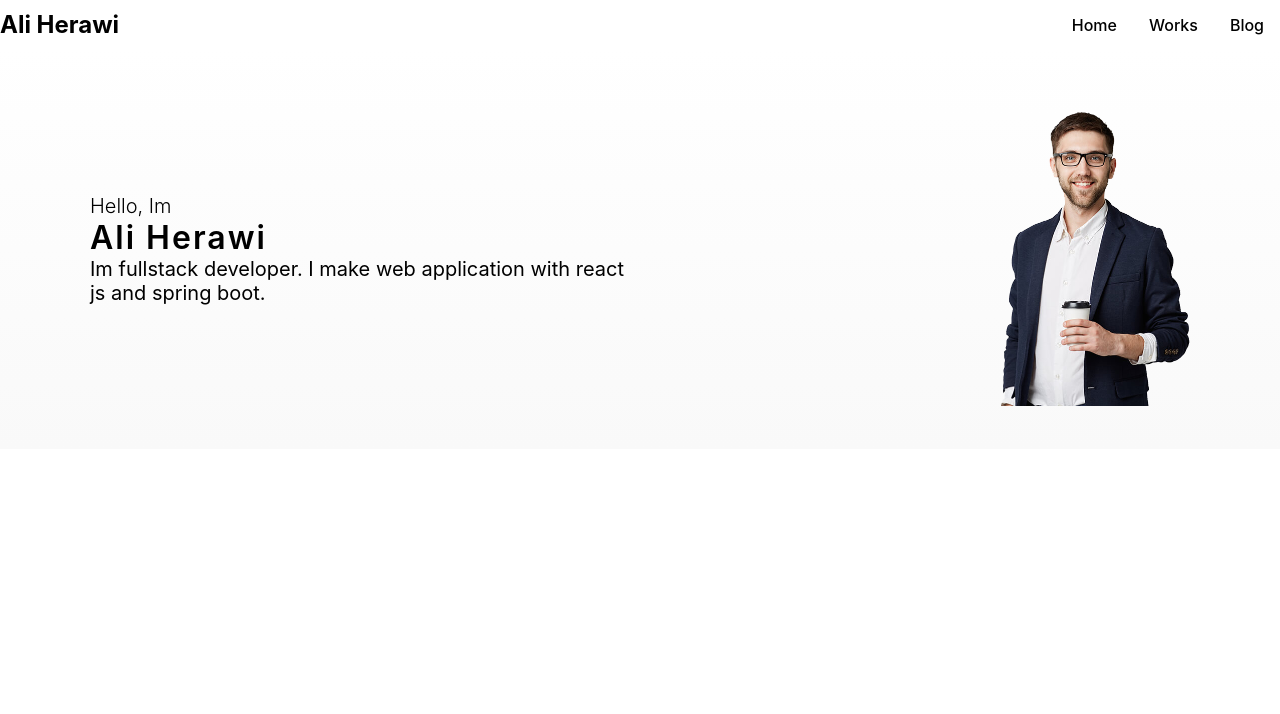
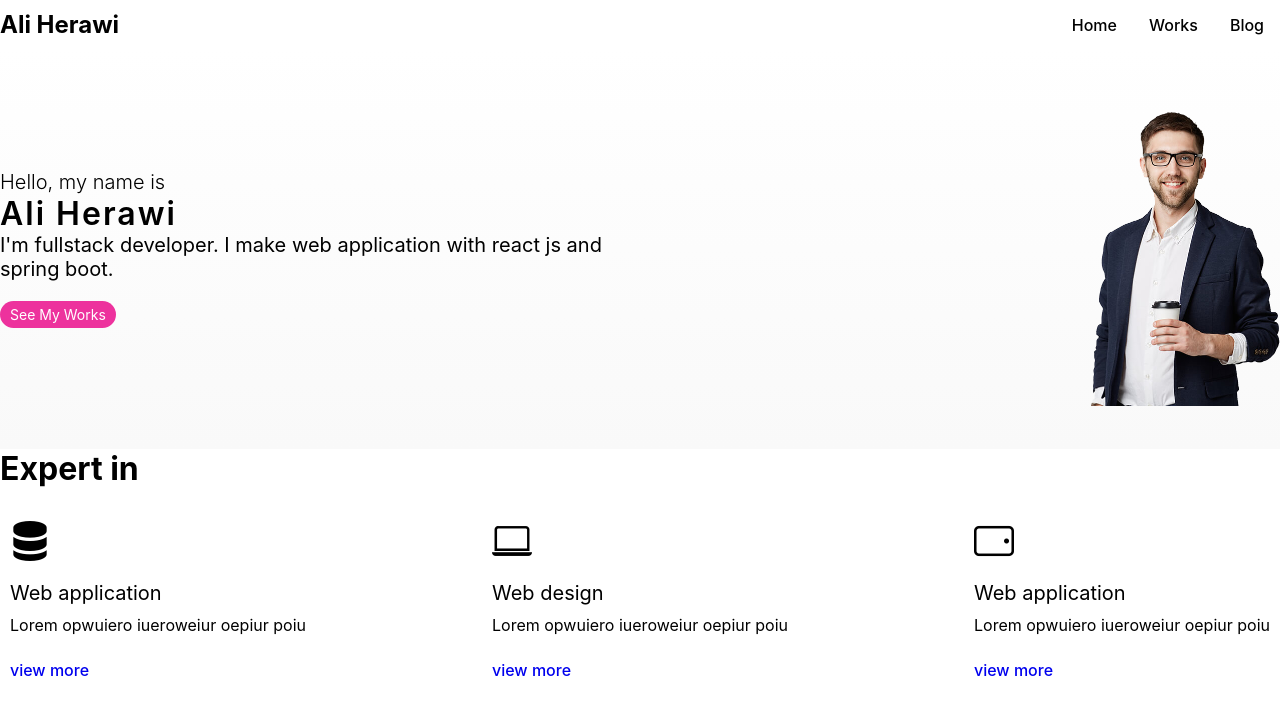
Before and after one commit to Aliherawi7/iPortfolio, a React (Create React App) app: page / in a window 1280 px wide. Shown: the top 714 px of the page. Built offline with nearby package versions, Linux system fonts and the light colour scheme.

Commit message:
expert0-in element added

```diff
--- a/src/components/Home.css
+++ b/src/components/Home.css
@@ -27,7 +27,52 @@
     font-size: 20px;
     font-weight: 400;
 }
+.intro-text .see-my-works{
+    background-color: #ed329d;
+    padding: 5px 10px;
+    font-size: 16px;
+    outline: none;
+    font-size: 14px;
+    font-weight: 400;
+    color: #fff;
+    border: none;
+    border-radius: 30px;
+    margin-top: 20px;
+    cursor: pointer;
+}
+.intro-text .see-my-works:hover{
+    background-color: #be277d;
+}
 .introduction .profile{
     width: 190px;
     margin-bottom: -20px;
 }
+
+.expert-in-container{
+    display: flex;
+    flex-direction: column;
+}
+.expert-in-container .experts{
+    display: flex;
+    justify-content: space-between;
+}
+.expert-in-container .expert{
+    display: flex;
+    flex-direction: column;
+    height: 200px;
+    margin: 10px;
+    justify-content: center;
+
+}
+.experts .expert i{
+    font-size: 40px;
+}
+.experts .expert h2{
+    margin-top: 15px;
+    margin-bottom: 10px;
+    font-size: 20px;
+    font-weight: 400;
+}
+.experts .expert a{
+    margin-top:25px;
+}
--- a/src/components/Home.js
+++ b/src/components/Home.js
@@ -1,16 +1,43 @@
 import React from 'react'
+import {Link} from "react-router-dom"
 import "./Home.css"
 
 function Home() {
     return (
         <main className='home'>
-        <div className='introduction margin-LR-90'>
+            <div className='introduction padding-LR-90'>
                 <div className='intro-text'>
-                <p>Hello, Im</p>
+                    <p>Hello, my name is</p>
                     <h1>Ali Herawi</h1>
-                <h2>Im fullstack developer. I make web application with react js and spring boot.</h2>
+                    <h2>I'm fullstack developer. I make web application with react js and spring boot.</h2>
+                    <button className='see-my-works'>
+                        See My Works
+                    </button>
                 </div>
-             <img src='./image/person1.png' className='profile'/>
+                <img src='./image/person1.png' className='profile' />
+            </div>
+            <div className='expert-in-container padding-LR-90'>
+                <h1>Expert in</h1>
+                <div className='experts'>
+                    <div className='expert'>
+                        <i className='bi bi-server'></i>
+                        <h2>Web application</h2>
+                        <p>Lorem opwuiero iueroweiur oepiur poiu</p>
+                        <Link to="">view more</Link>
+                    </div>
+                    <div className='expert'>
+                        <i className='bi bi-laptop'></i>
+                        <h2>Web design</h2>
+                        <p>Lorem opwuiero iueroweiur oepiur poiu</p>
+                        <Link to="">view more</Link>
+                    </div>
+                    <div className='expert'>
+                        <i className='bi bi-tablet-landscape'></i>
+                        <h2>Web application</h2>
+                        <p>Lorem opwuiero iueroweiur oepiur poiu</p>
+                        <Link to="">view more</Link>
+                    </div>
+                </div>
             </div>
         </main>
     )
```
Lines whose indentation alone changed are shown as unchanged.
